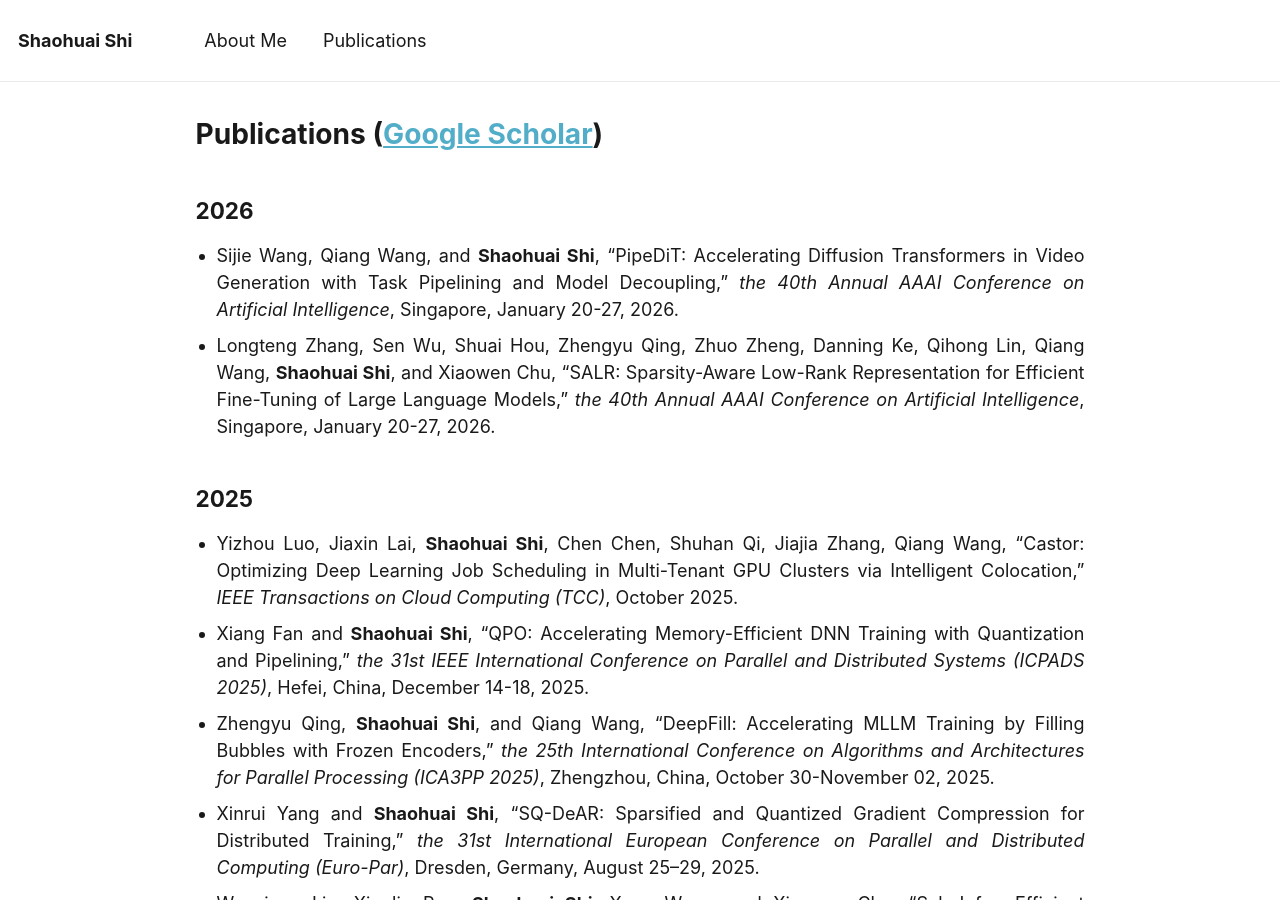
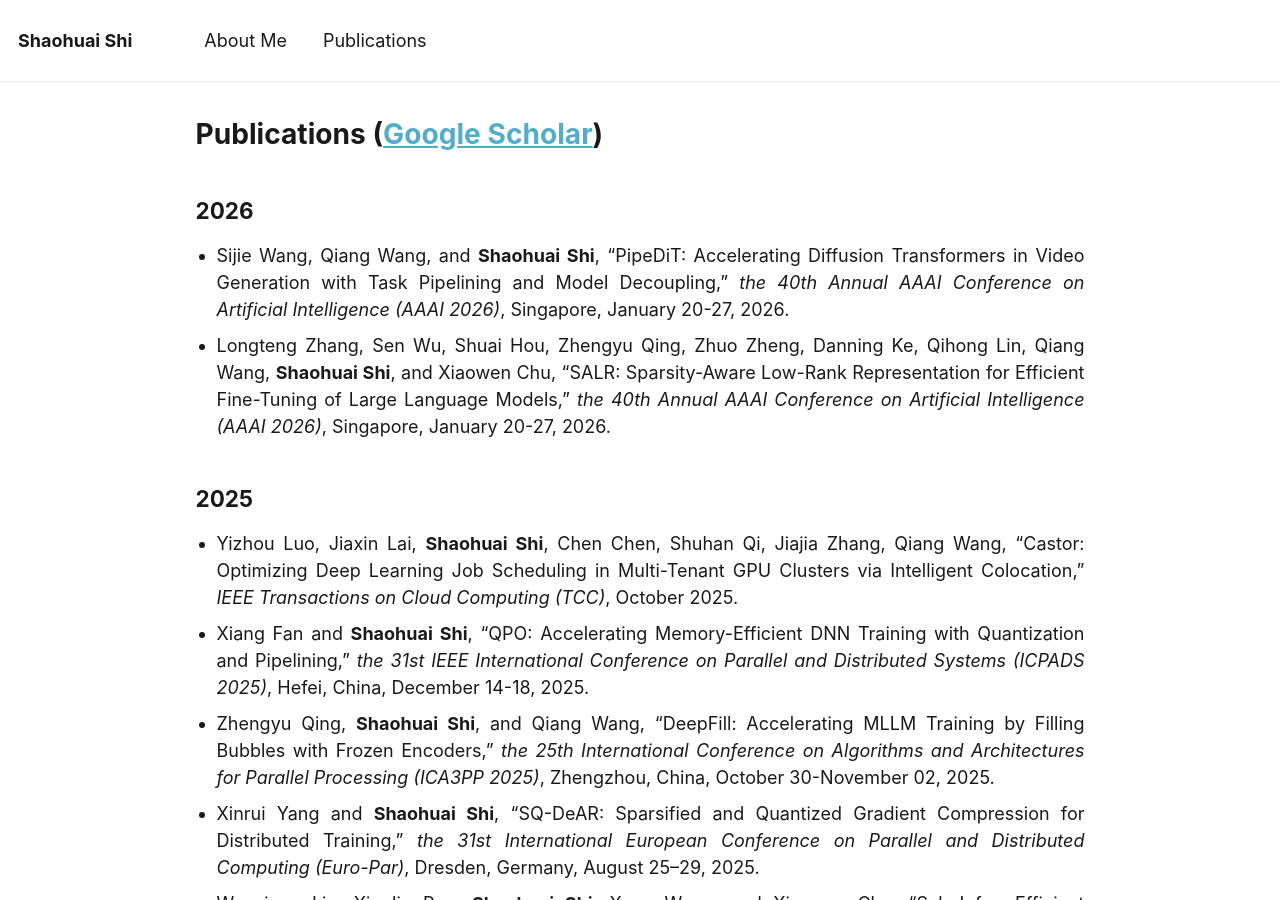
Before and after one commit to shaohuais/shaohuais.github.io, a Jekyll site: the page built from _pages/publications.md, in a window 1280 px wide and 900 px high. Built offline with Jekyll 4.4.1, drawn with Linux system fonts in a browser that asks for light colours.

Commit message:
update publication list

```diff
--- a/_pages/publications.md
+++ b/_pages/publications.md
@@ -14,8 +14,8 @@ author_profile: false
 Publications ([Google Scholar](https://scholar.google.com/citations?user=Wr4B6fQAAAAJ&hl=en))
 ======
 ## 2026
-- Sijie Wang, Qiang Wang, and **Shaohuai Shi**, "PipeDiT: Accelerating Diffusion Transformers in Video Generation with Task Pipelining and Model Decoupling," *the 40th Annual AAAI Conference on Artificial Intelligence*, Singapore, January 20-27, 2026.
-- Longteng Zhang, Sen Wu, Shuai Hou, Zhengyu Qing, Zhuo Zheng, Danning Ke, Qihong Lin, Qiang Wang, **Shaohuai Shi**, and Xiaowen Chu, "SALR: Sparsity-Aware Low-Rank Representation for Efficient Fine-Tuning of Large Language Models," *the 40th Annual AAAI Conference on Artificial Intelligence*, Singapore, January 20-27, 2026.
+- Sijie Wang, Qiang Wang, and **Shaohuai Shi**, "PipeDiT: Accelerating Diffusion Transformers in Video Generation with Task Pipelining and Model Decoupling," *the 40th Annual AAAI Conference on Artificial Intelligence (AAAI 2026)*, Singapore, January 20-27, 2026.
+- Longteng Zhang, Sen Wu, Shuai Hou, Zhengyu Qing, Zhuo Zheng, Danning Ke, Qihong Lin, Qiang Wang, **Shaohuai Shi**, and Xiaowen Chu, "SALR: Sparsity-Aware Low-Rank Representation for Efficient Fine-Tuning of Large Language Models," *the 40th Annual AAAI Conference on Artificial Intelligence (AAAI 2026)*, Singapore, January 20-27, 2026.
 
 ## 2025
 - Yizhou Luo, Jiaxin Lai, **Shaohuai Shi**, Chen Chen, Shuhan Qi, Jiajia Zhang, Qiang Wang, "Castor: Optimizing Deep Learning Job Scheduling in Multi-Tenant GPU Clusters via Intelligent Colocation," *IEEE Transactions on Cloud Computing (TCC)*, October 2025.
```
